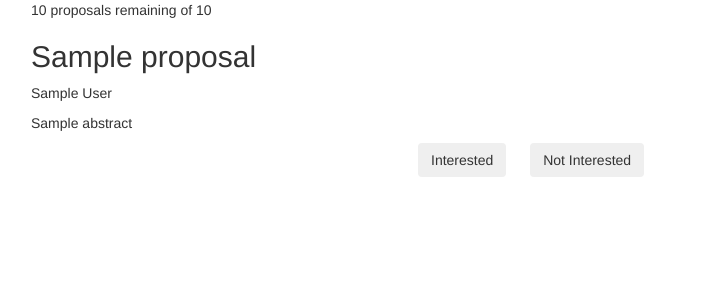
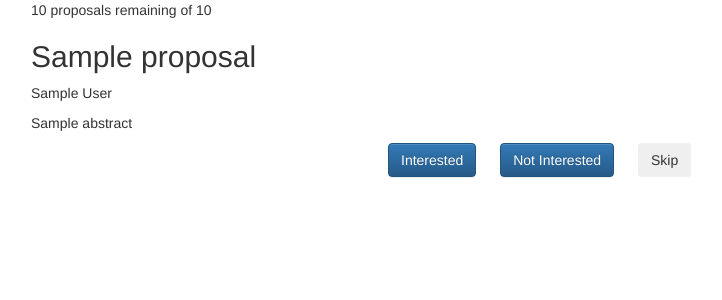
Before and after one commit to PyconUK/voting, a Django app: template voting/templates/proposal_detail.html in a window 1280 px wide. Shown: the top 300 px of the page, without its empty margins (97-819 px from the left). Run offline with Django 3.2, Linux system fonts and the light colour scheme; the template is opened without the code that fills it: most values are stand-ins (such as "Sample title", 1, 10 or a date in 2020); some libraries are stand-ins or nearby versions.

Commit message:
Add skip button to proposal page
Fixes #8

```diff
--- a/static/main.css
+++ b/static/main.css
@@ -12,7 +12,7 @@
 
 .vote-buttons {
     margin: 0 auto;
-    width: 250px;
+    width: 310px;
 }
 .vote-buttons form {
     display: inline-block;
@@ -20,3 +20,6 @@
 .vote-buttons form:first-child {
     margin-right: 20px;
 }
+.vote-buttons form:last-child {
+    margin-left: 20px;
+}
--- a/voting/templates/proposal_detail.html
+++ b/voting/templates/proposal_detail.html
@@ -14,13 +14,17 @@
   <form action="{% url 'vote' pk=proposal.pk %}" method="POST">
     {% csrf_token %}
     <input type="hidden" name="vote" value="1" />
-    <input type="submit" class="btn" value="Interested" />
+    <input type="submit" class="btn btn-primary" value="Interested" />
   </form>
 
   <form action="{% url 'vote' pk=proposal.pk %}" method="POST">
     {% csrf_token %}
     <input type="hidden" name="vote" value="0" />
-    <input type="submit" class="btn" value="Not Interested" />
+    <input type="submit" class="btn btn-primary" value="Not Interested" />
+  </form>
+
+  <form action="/" method="GET">
+    <input type="submit" class="btn" value="Skip" />
   </form>
 </div>
 {% endblock %}
```
